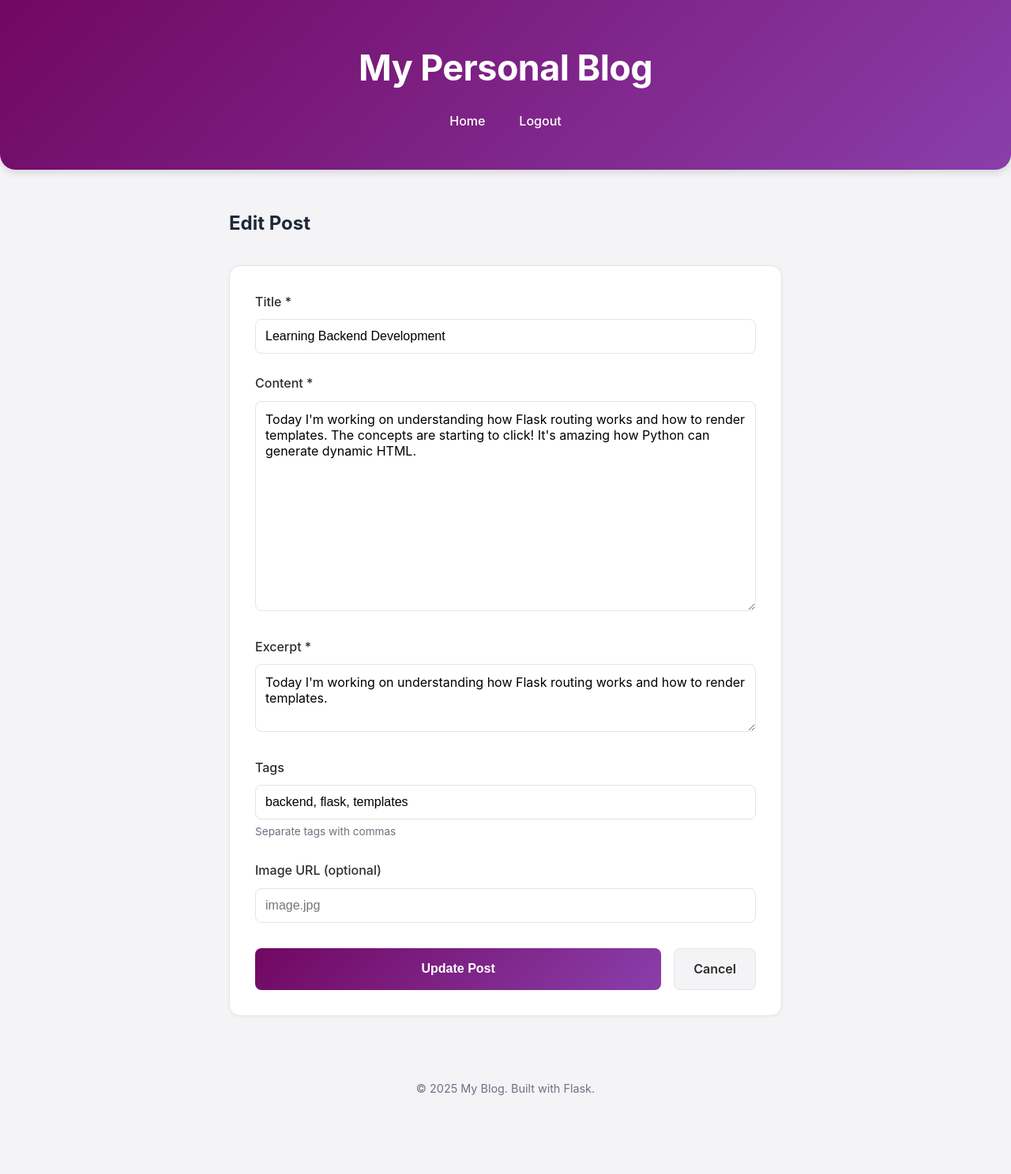
After one commit to Clockert/personal-blog, a Flask app: page /post/2/edit in a window 1280 px wide. The commit adds this page. Shown: the whole page at 79% size. Run offline with Flask 3, Linux system fonts and the light colour scheme; the visitor is signed in with stand-in values (Sample User, id 1); data comes from the database, SQL or seed files in the repository; both versions use the stored data as it was after the commit.

Commit message:
Add edit and delete post functionality
Implemented routes and database functions for editing and deleting blog posts. Added an edit post form template, updated post display to show edit/delete actions for logged-in users, and styled the new action buttons. Also included Material Icons for UI consistency.

```diff
--- a/app.py
+++ b/app.py
@@ -1,6 +1,6 @@
 # Import Flask, render_template, and our database functions
 from flask import Flask, render_template, request, redirect, url_for, session, flash
-from database import get_all_posts, get_post_by_id, create_post
+from database import get_all_posts, get_post_by_id, create_post, update_post, delete_post
 import os
 from dotenv import load_dotenv
 
@@ -89,6 +89,52 @@ def new_post():
     # GET request - show the form
     return render_template('new_post.html')
 
+# Edit post route
+@app.route('/post/<int:post_id>/edit', methods=['GET', 'POST'])
+def edit_post(post_id):
+    # Check if user is logged in
+    if not session.get('logged_in'):
+        flash('Please log in to edit posts', 'error')
+        return redirect(url_for('login'))
+
+    post = get_post_by_id(post_id)
+    if post is None:
+        return "Post not found!", 404
+
+    if request.method == 'POST':
+        # Get form data
+        title = request.form['title']
+        content = request.form['content']
+        excerpt = request.form['excerpt']
+        tags = request.form.get('tags', '')
+        image_url = request.form.get('image_url', None)
+
+        # Keep the original date
+        date = post['date']
+
+        # Update in database
+        update_post(post_id, title, date, content, excerpt, image_url, tags)
+
+        flash('Post updated successfully!', 'success')
+        return redirect(url_for('post', post_id=post_id))
+
+    # GET request - show the form with existing data
+    return render_template('edit_post.html', post=post)
+
+# Delete post route
+@app.route('/post/<int:post_id>/delete', methods=['POST'])
+def delete_post_route(post_id):
+    # Check if user is logged in
+    if not session.get('logged_in'):
+        flash('Please log in to delete posts', 'error')
+        return redirect(url_for('login'))
+
+    # Delete the post
+    delete_post(post_id)
+
+    flash('Post deleted successfully!', 'success')
+    return redirect(url_for('home'))
+
 # Run the application
 if __name__ == '__main__':
     app.run(debug=True)
--- a/database.py
+++ b/database.py
@@ -43,6 +43,24 @@ def create_post(title, date, content, excerpt, image_url, tags):
     conn.commit()
     conn.close()
 
+def update_post(post_id, title, date, content, excerpt, image_url, tags):
+    """Update an existing post in the database"""
+    conn = get_db_connection()
+    conn.execute('''
+        UPDATE posts
+        SET title = ?, date = ?, content = ?, excerpt = ?, image_url = ?, tags = ?
+        WHERE id = ?
+    ''', (title, date, content, excerpt, image_url, tags, post_id))
+    conn.commit()
+    conn.close()
+
+def delete_post(post_id):
+    """Delete a post from the database"""
+    conn = get_db_connection()
+    conn.execute('DELETE FROM posts WHERE id = ?', (post_id,))
+    conn.commit()
+    conn.close()
+
 # Only run this if we're running this file directly
 if __name__ == '__main__':
     init_db()
--- a/templates/base.html
+++ b/templates/base.html
@@ -7,6 +7,11 @@
     <link
       rel="stylesheet"
       href="{{ url_for('static', filename='style.css') }}"
+    />
+    <!-- Google Material Icons -->
+    <link
+      rel="stylesheet"
+      href="https://fonts.googleapis.com/css2?family=Material+Symbols+Outlined:opsz,wght,FILL,GRAD@20..48,100..700,0..1,-50..200"
     />
   </head>
   <body>
--- /dev/null
+++ b/templates/edit_post.html
@@ -0,0 +1,67 @@
+{% extends "base.html" %} {% block title %}Edit Post - My Blog{% endblock %} {%
+block content %}
+<div class="form-container">
+  <h2>Edit Post</h2>
+
+  <form method="POST" action="/post/{{ post.id }}/edit" class="post-form">
+    <div class="form-group">
+      <label for="title">Title *</label>
+      <input
+        type="text"
+        id="title"
+        name="title"
+        value="{{ post.title }}"
+        required
+      />
+    </div>
+
+    <div class="form-group">
+      <label for="content">Content *</label>
+      <textarea id="content" name="content" rows="12" required>
+{{ post.content }}</textarea
+      >
+    </div>
+
+    <div class="form-group">
+      <label for="excerpt">Excerpt *</label>
+      <textarea
+        id="excerpt"
+        name="excerpt"
+        rows="3"
+        required
+        placeholder="Short preview of your post"
+      >
+{{ post.excerpt }}</textarea
+      >
+    </div>
+
+    <div class="form-group">
+      <label for="tags">Tags</label>
+      <input
+        type="text"
+        id="tags"
+        name="tags"
+        value="{{ post.tags or '' }}"
+        placeholder="python, flask, learning"
+      />
+      <small>Separate tags with commas</small>
+    </div>
+
+    <div class="form-group">
+      <label for="image_url">Image URL (optional)</label>
+      <input
+        type="text"
+        id="image_url"
+        name="image_url"
+        value="{{ post.image_url or '' }}"
+        placeholder="image.jpg"
+      />
+    </div>
+
+    <div class="form-actions">
+      <button type="submit" class="btn-primary">Update Post</button>
+      <a href="/post/{{ post.id }}" class="btn-secondary">Cancel</a>
+    </div>
+  </form>
+</div>
+{% endblock %}
```
Also changed, not shown: static/style.css (+44 -0 lines), templates/post.html (+24 -2 lines), blog.db.
